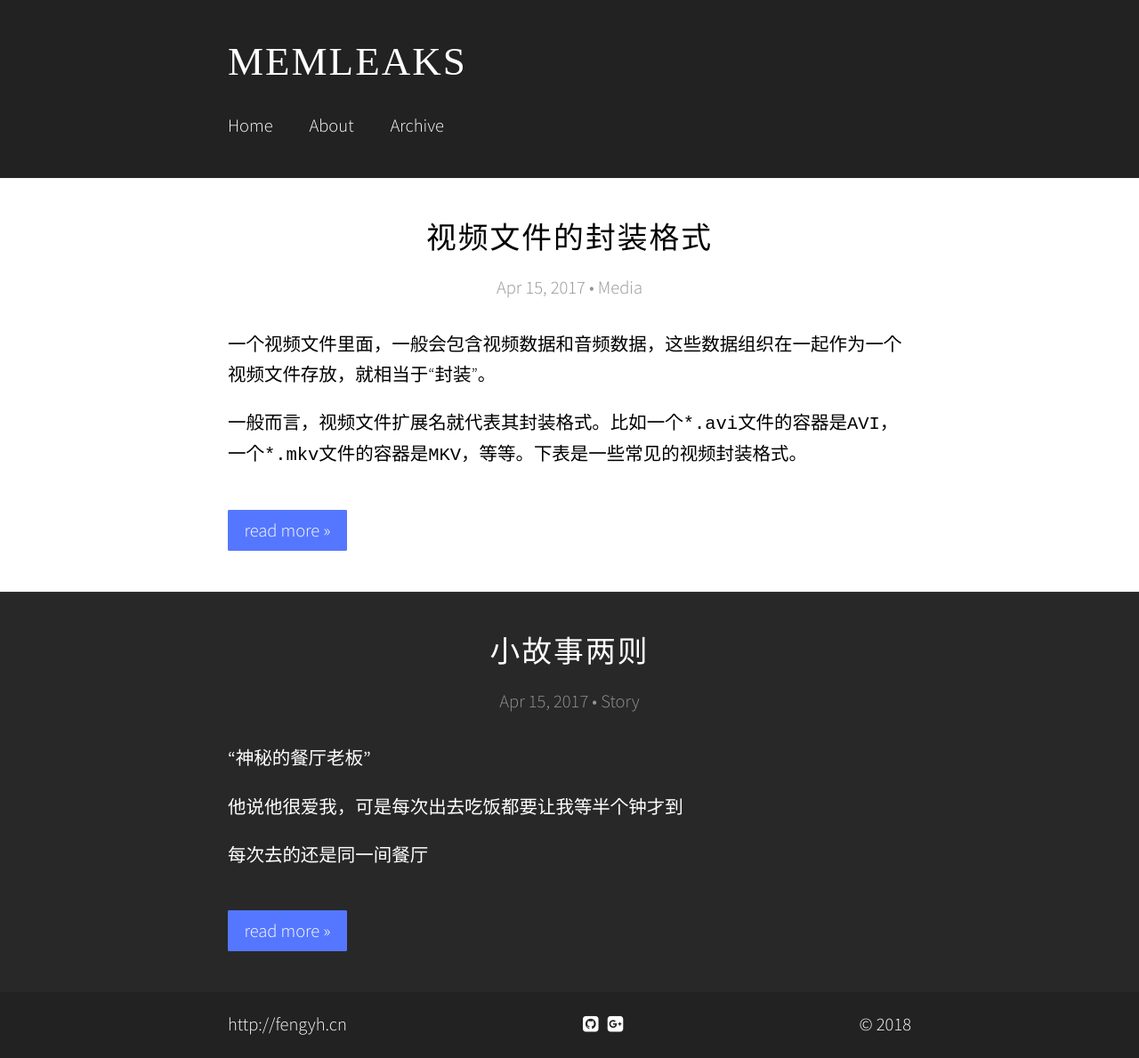
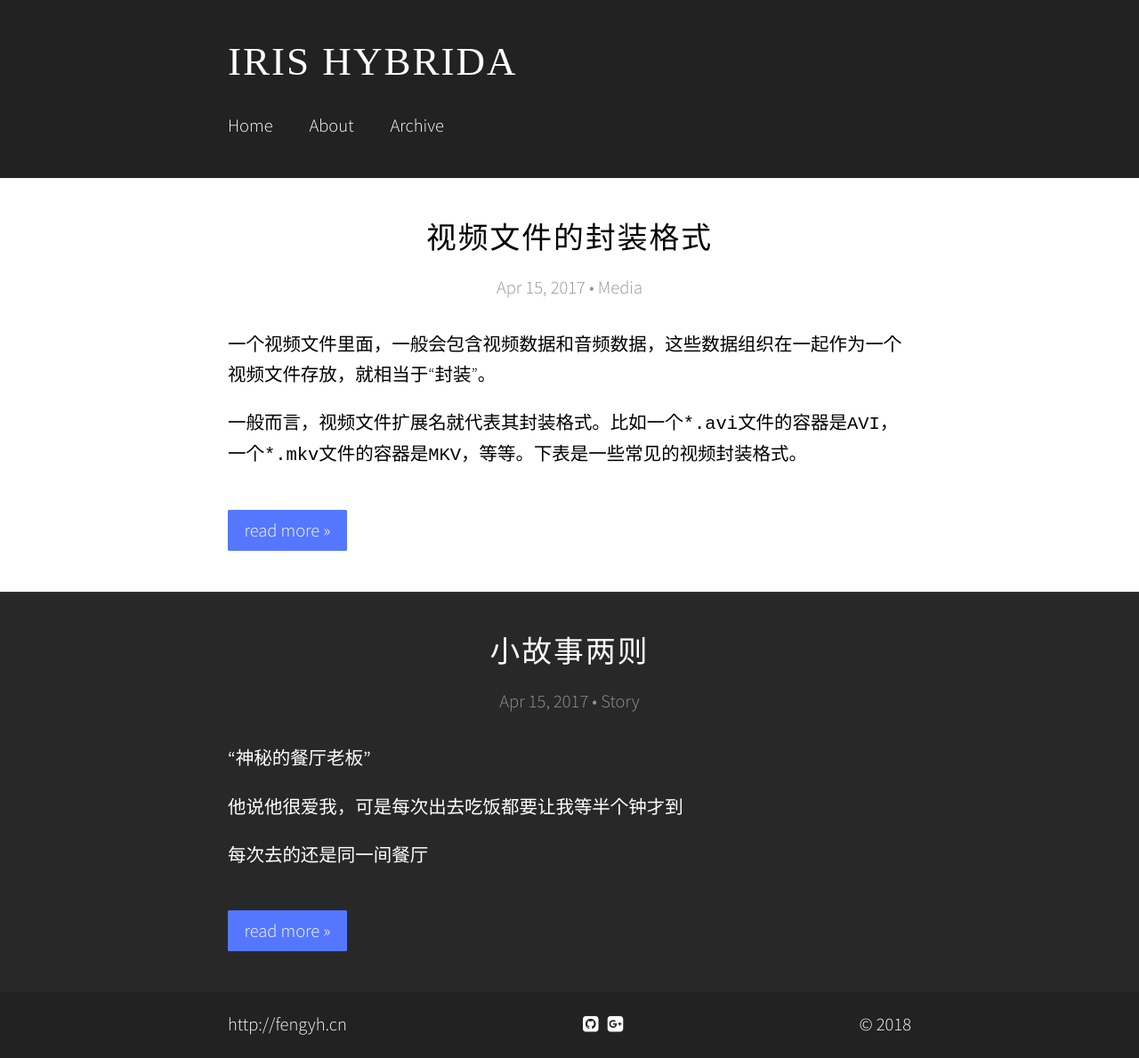
Before and after one commit to fengyhack/fengyh.cn, a Jekyll site: the page built from index.html, in a window 1280 px wide. Shown: the whole page at 89% size. Built offline with Jekyll 4.4.1, drawn with Linux system fonts in a browser that asks for light colours; some web fonts are replaced; the list of posts is cut into pages by our own code.

Commit message:
update site title
Welcome

```diff
--- a/_config.yml
+++ b/_config.yml
@@ -1,4 +1,4 @@
-title: "memleaks"
+title: "Iris Hybrida"
 author: "http://fengyh.cn"
 description: "爱科技，爱自然，爱生活"
 more: "read more »"
```
